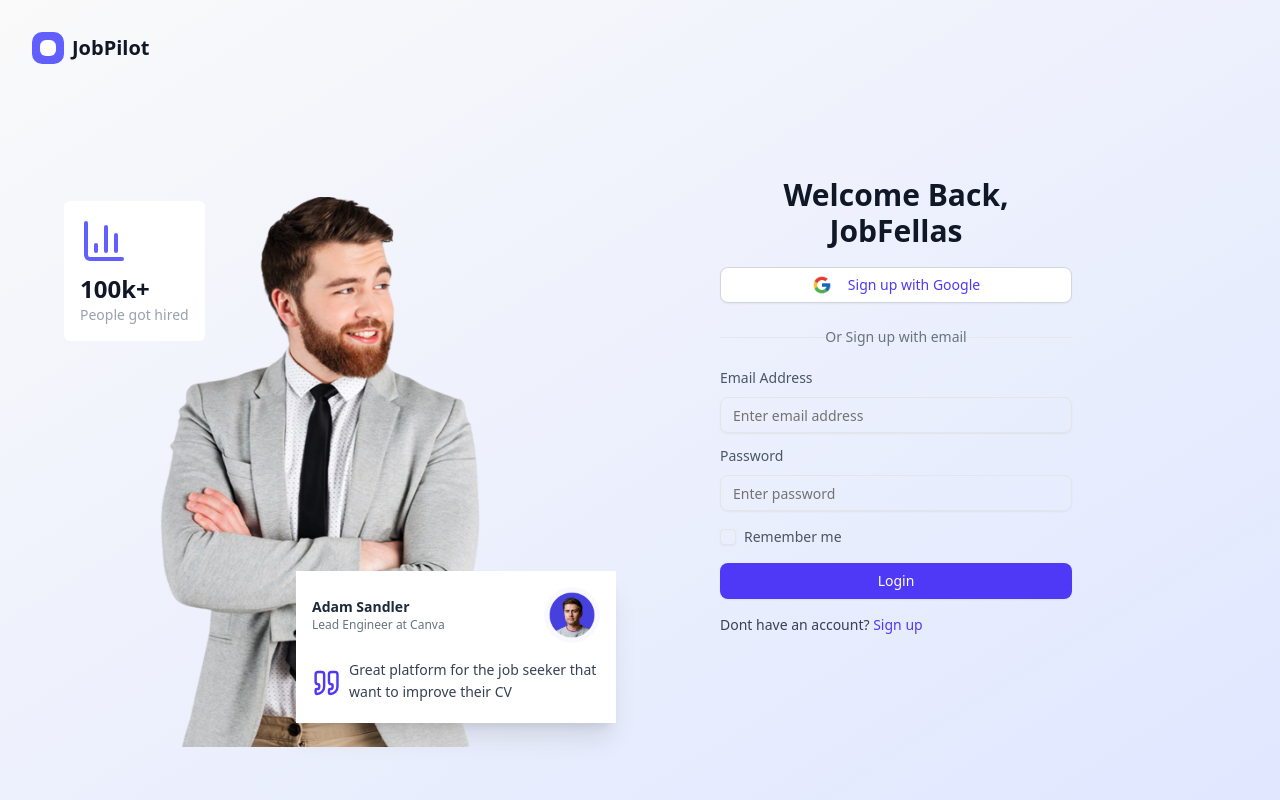
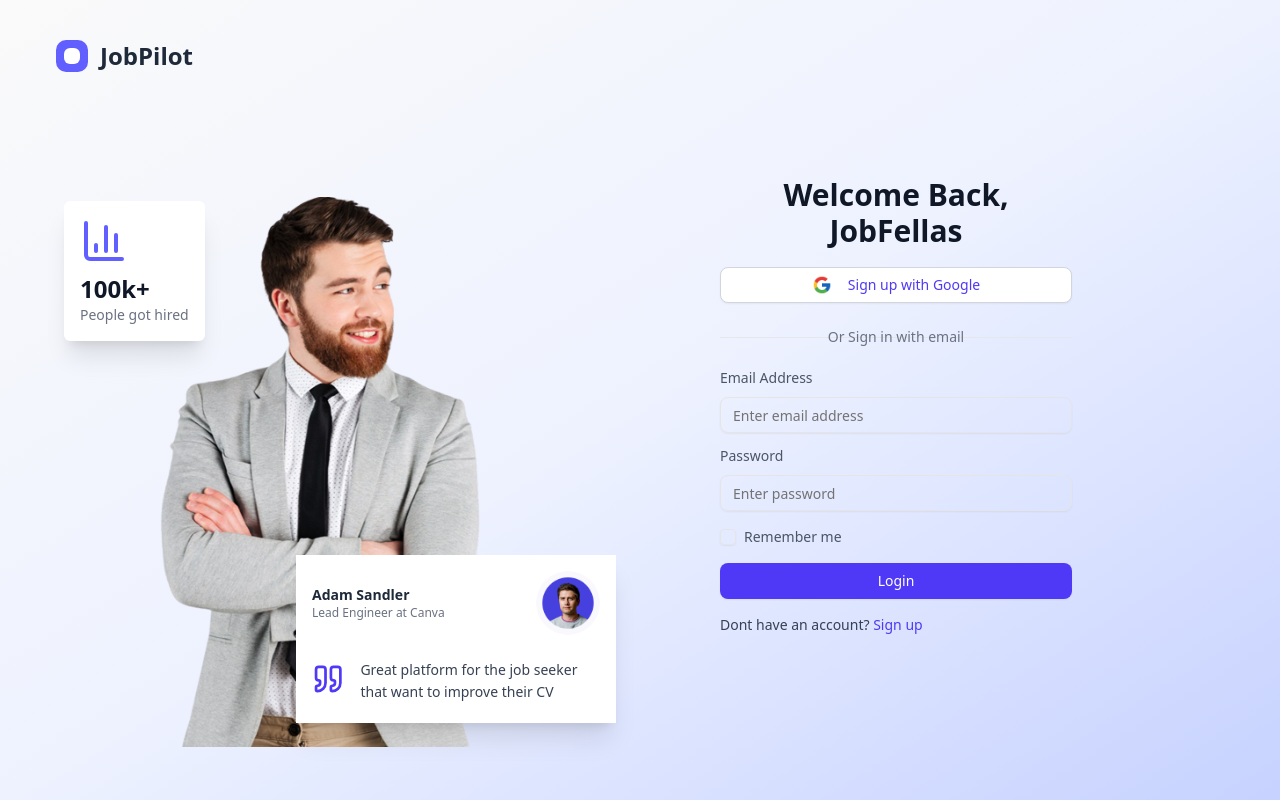
Before and after one commit to nalen-dev/job-pilot, a Next.js app: page /login in a window 1280 px wide. Built offline with nearby package versions, Linux system fonts and the light colour scheme; no server answers; what arctic would draw is missing.

Commit message:
fix oauth

```diff
--- a/src/app/(auth)/layout.js
+++ b/src/app/(auth)/layout.js
@@ -8,14 +8,13 @@ import { BarChart3, Quote} from "lucide-react";
 export default function Layout({ children }) {
 
   return (
-    <main className="min-h-screen flex flex-col md:flex-row bg-gradient-to-br from-neutral-50 to-indigo-100">
-      <section className="hidden md:flex md:w-1/2 flex-col mx-auto justify-center items-center p-6 space-y-12">
-        {/* logo */}
-        <div className="flex items-center space-x-2 self-start absolute top-8 left-8">
+    <main className="min-h-screen flex flex-col md:flex-row bg-gradient-to-br from-neutral-50 via-indigo-50 to-indigo-200">
+      <section className="hidden md:flex md:w-1/2 flex-col mx-auto justify-center items-center p-6 space-y-10">
+        <div className="flex items-center space-x-3 self-start absolute top-10 left-14">
           <div className="w-8 h-8 bg-indigo-500 rounded-lg flex items-center justify-center">
             <div className="w-4 h-4 bg-white rounded-sm"></div>
           </div>
-          <span className="text-xl font-bold text-gray-900">JobPilot</span>
+          <span className="text-2xl font-bold text-gray-800">JobPilot</span>
         </div>
 
         <div className="max-w-xs -bottom-18 relative w-full mx-auto">
@@ -23,23 +22,22 @@ export default function Layout({ children }) {
             <Image
               src="/images/bg-login.png"
               alt="Adam Sandler"
-              width={100}
-              height={200}
+              width={200}
+              height={250}
               className="w-full h-auto object-cover rounded-2xl"
             />
-            <div className="absolute top-1 -left-24  bg-white rounded-sm p-4">
+            <div className="absolute top-1 -left-24 bg-white rounded-sm p-4 shadow-xl">
               <div className="flex flex-col space-y-2">
               <BarChart3 className="w-12 h-12 text-indigo-500" />
               <div>
                 <div className="text-2xl font-bold text-gray-900">100k+</div>
-                <div className="text-sm text-gray-400">People got hired</div>
+                <div className="text-sm text-gray-500">People got hired</div>
               </div>
               </div>
             </div>
           </div>
           {/* testimonials */}
           <div className="absolute bottom-6 -right-34 bg-white p-4 shadow-xl max-w-xs">
-            {/* Profile Info */}
             <div className="flex items-center space-x-3 mb-4">
               <div className="flex-1">
                 <div className="font-semibold text-gray-800 text-sm">
@@ -49,7 +47,7 @@ export default function Layout({ children }) {
                   Lead Engineer at Canva
                 </div>
               </div>
-              <div className="w-14 h-14 rounded-full overflow-hidden flex flex-shrink-0 ">
+              <div className="w-16 h-16 rounded-full overflow-hidden flex flex-shrink-0 ">
                 <Image
                   src="/images/quote-login.png"
                   alt="Adam Sandler"
@@ -60,8 +58,8 @@ export default function Layout({ children }) {
               </div>
             </div>
             <div className="relative flex">
-              <Quote className="text-indigo-600 h-12 w-12" />
-              <p className="text-sm text-gray-700 leading-relaxed pl-2 items-center">
+              <Quote className="text-indigo-600 h-14 w-14" />
+              <p className="text-sm text-gray-700 leading-relaxed pl-4 pt-2 items-center">
                 Great platform for the job seeker that want to improve their CV
               </p>
             </div>
--- a/src/app/(auth)/login/page.js
+++ b/src/app/(auth)/login/page.js
@@ -31,7 +31,7 @@ export default function Page() {
               <div className="w-full border-t border-gray-200"></div>
             </div>
             <div className="relative flex justify-center text-sm">
-              <span className="px-2 text-gray-500">Or Sign up with email</span>
+              <span className="px-2 text-gray-500">Or Sign in with email</span>
             </div>
           </div>
           {/* Login Form */}
```
